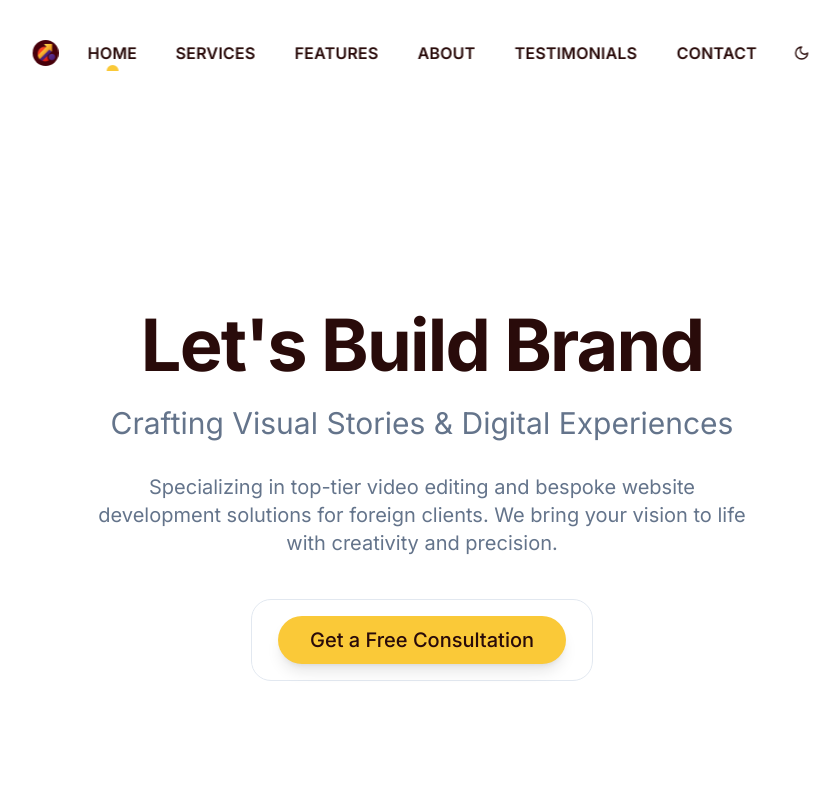
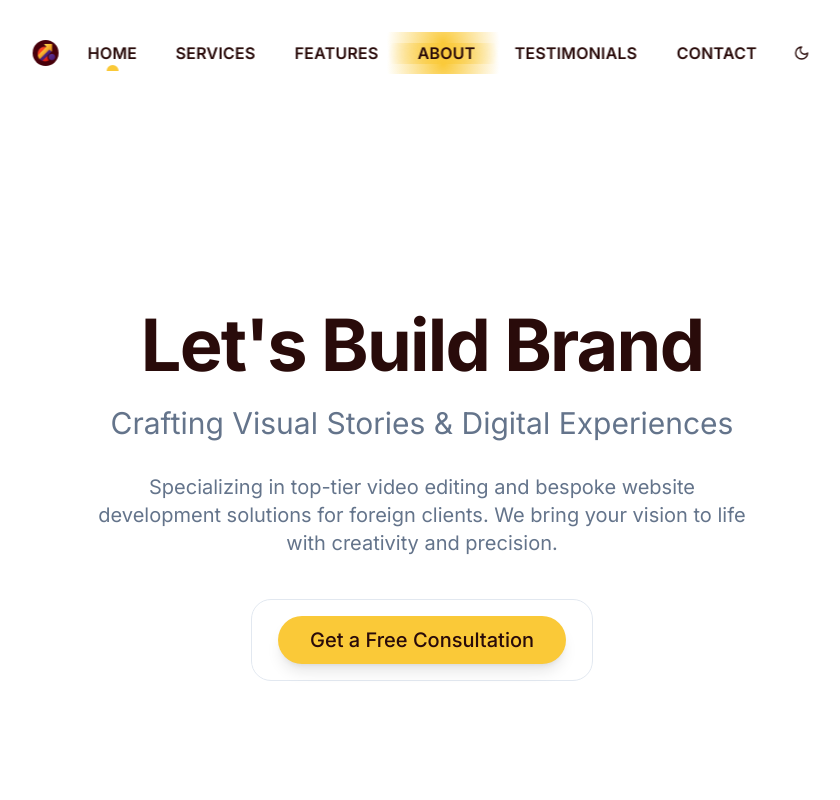
Before and after one commit to letsbuildbrand/lbbpage, a React (Vite) app: page / in a window 1280 px wide. Shown: the top 800 px of the page, without its empty margins (218-1058 px from the left). Built offline with nearby package versions, Linux system fonts and the light colour scheme.

Commit message:
[dyad] Added animated borders to navbar elements - wrote 1 file(s)

```diff
--- a/src/components/PillNav.css
+++ b/src/components/PillNav.css
@@ -1,3 +1,26 @@
+/* Keyframes for the animated border effect */
+@keyframes star-movement-bottom {
+  0% {
+    transform: translate(0%, 0%);
+    opacity: 1;
+  }
+  100% {
+    transform: translate(-100%, 0%);
+    opacity: 0;
+  }
+}
+
+@keyframes star-movement-top {
+  0% {
+    transform: translate(0%, 0%);
+    opacity: 1;
+  }
+  100% {
+    transform: translate(100%, 0%);
+    opacity: 0;
+  }
+}
+
 .pill-nav-container {
   position: fixed; /* Changed from absolute to fixed */
   top: 2em; /* Added space above the navbar */
@@ -46,6 +69,38 @@
   border: 1px solid hsla(var(--border), 0.3); /* Subtle border */
   box-shadow: 0 0 15px hsla(var(--primary), 0.3), 0 0 30px hsla(var(--primary), 0.1); /* Glowing shadow */
   transition: all 0.3s ease;
+  overflow: hidden; /* Ensure gradients are clipped */
+}
+
+.pill-nav-items::before,
+.pill-nav-items::after {
+  content: '';
+  position: absolute;
+  opacity: 0.7;
+  border-radius: 9999px; /* Match parent border-radius for pill shape */
+  background: radial-gradient(circle, hsl(var(--primary)), transparent 10%);
+  z-index: -1; /* Behind the actual content and border */
+  will-change: transform, opacity;
+  animation-duration: 8s; /* Same as StarBorder */
+  animation-timing-function: linear;
+  animation-iteration-count: infinite;
+  animation-direction: alternate;
+}
+
+.pill-nav-items::before { /* Bottom gradient */
+  width: 150%; /* Make it wider than the element */
+  height: 100%;
+  bottom: -25%; /* Position it below the element */
+  right: -25%; /* Start from the right */
+  animation-name: star-movement-bottom;
+}
+
+.pill-nav-items::after { /* Top gradient */
+  width: 150%; /* Make it wider than the element */
+  height: 100%;
+  top: -25%; /* Position it above the element */
+  left: -25%; /* Start from the left */
+  animation-name: star-movement-top;
 }
 
 .pill-logo {
@@ -61,6 +116,7 @@
   border: 1px solid hsla(var(--border), 0.3);
   box-shadow: 0 0 10px hsla(var(--primary), 0.2);
   transition: all 0.3s ease;
+  position: relative; /* Ensure pseudo-elements are positioned relative to this */
 }
 
 .pill-logo img {
@@ -69,6 +125,37 @@
   object-fit: cover;
   display: block;
   border-radius: 50%; /* Added to make the image itself circular */
+}
+
+.pill-logo::before,
+.pill-logo::after {
+  content: '';
+  position: absolute;
+  opacity: 0.7;
+  border-radius: 50%; /* Match parent border-radius for circular shape */
+  background: radial-gradient(circle, hsl(var(--primary)), transparent 10%);
+  z-index: -1; /* Behind the actual content and border */
+  will-change: transform, opacity;
+  animation-duration: 8s;
+  animation-timing-function: linear;
+  animation-iteration-count: infinite;
+  animation-direction: alternate;
+}
+
+.pill-logo::before { /* Bottom gradient */
+  width: 200%; /* Larger than parent */
+  height: 100%;
+  bottom: -50%;
+  right: -50%;
+  animation-name: star-movement-bottom;
+}
+
+.pill-logo::after { /* Top gradient */
+  width: 200%; /* Larger than parent */
+  height: 100%;
+  top: -50%;
+  left: -50%;
+  animation-name: star-movement-top;
 }
 
 .pill-list {
```
